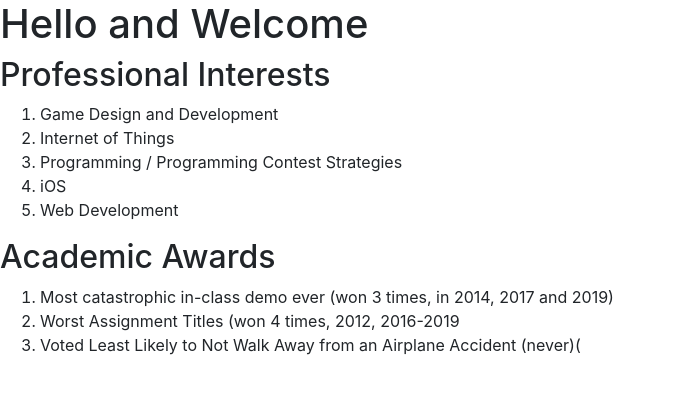
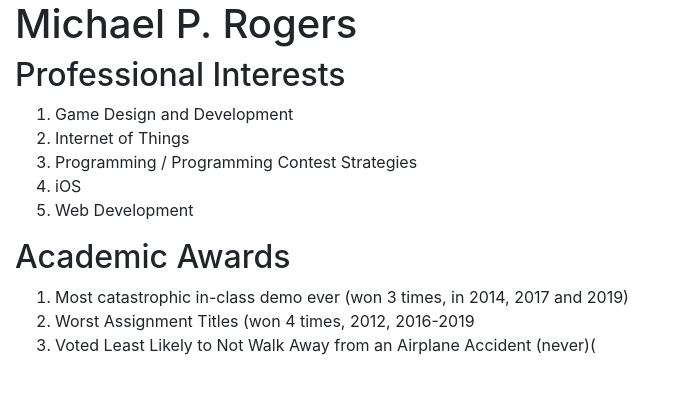
Before and after one commit to mprogers/mprogers.github.io, a plain HTML site: page index.html in a window 1280 px wide. Shown: the whole page, without its empty margins (0-691 px from the left). Drawn offline with nearby package versions, Linux system fonts and the light colour scheme.

Commit message:
Added container-fluid

```diff
--- a/index.html
+++ b/index.html
@@ -3,8 +3,8 @@
     <title></title>
     <link rel="stylesheet" href="https://stackpath.bootstrapcdn.com/bootstrap/4.3.1/css/bootstrap.min.css" type="text/css"/>
 </head>
-<body>
-<h1>Hello and Welcome</h1>
+<body class="container-fluid">
+<h1>Michael P. Rogers</h1>
 <h2>Professional Interests</h2>
 <ol>
 <li>Game Design and Development</li>
```
